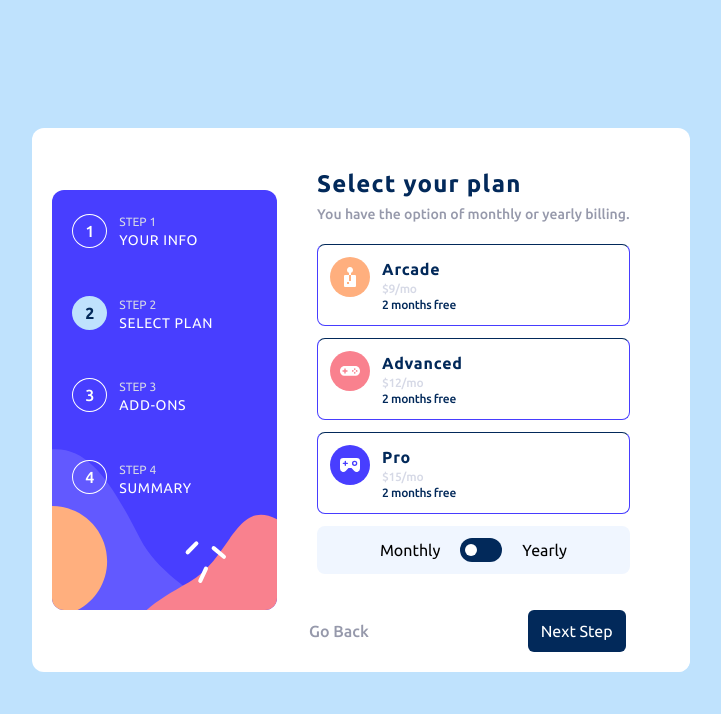
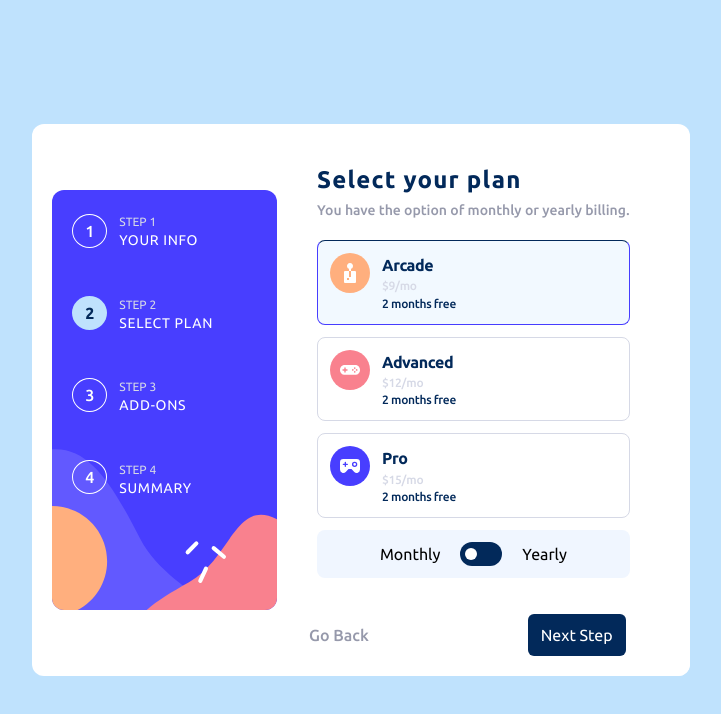
Before and after one commit to Aik-202/aik-multi-step-form, a React (Vite) app in the folder multi-step_form/: page /plans in a window 1280 px wide. Shown: the top 714 px of the page, without its empty margins (279-1000 px from the left). Built offline with nearby package versions, Linux system fonts and the light colour scheme.

Commit message:
Worked on the change plans functionality

```diff
--- a/multi-step_form/src/App.css
+++ b/multi-step_form/src/App.css
@@ -12,7 +12,7 @@ body {
     font-family: 'Ubuntu', sans-serif;
 }
 
-h1, h2, input, p, section, div {
+h1, h2, input, p, section, div, span {
     font-family: 'Ubuntu', sans-serif;
 }
 
--- a/multi-step_form/src/Components/Form/PlansInfo.jsx
+++ b/multi-step_form/src/Components/Form/PlansInfo.jsx
@@ -11,17 +11,34 @@ export default function PlansInfo() {
     navigate('/');
   }
 
+  const changePlan = (e) => {
+    if (e.target.id == "Arcade") {
+      setPlanActive('Arcade');
+    }
+    if (e.target.id == "Advanced") {
+      setPlanActive('Advanced');
+    }
+    if (e.target.id == "Pro") {
+      setPlanActive('Pro');
+    }
+  }
+
   return (
     <section>
         <div className='bg-white flex flex-col space-y-5 justify-center content-center px-5
         absolute h-max top-24 right-0 left-0 py-4 mx-5 rounded-md sm:static md:mr-10'>
           <FormHeaders personal={false} plans={true} addons={false} finished={false}/>
           <div className='flex flex-col space-y-3'>
-            {plans.map((item) => {return <div key={item.text} className='flex flex-row space-x-3 border-[1px]
-            border-purplish rounded-lg px-3 py-3 border-t-marine'>
+            {plans.map((item) => {return <div key={item.text} id={item.text} className={`flex flex-row
+            space-x-3 border-[1px] rounded-lg px-3 py-3
+            ${planActive == "Arcade" && item.text == "Arcade" ? 'bg-light-blue bg-opacity-[20%] border-t-marine border-purplish':
+            planActive == "Advanced" && item.text == "Advanced" ? 'bg-light-blue  bg-opacity-[20%] border-t-marine border-purplish':
+            planActive == "Pro" && item.text == "Pro" ? 'bg-light-blue  bg-opacity-[20%] border-t-marine border-purplish':
+            'bg-transparent border-light-gray border-t-light-gray'
+            } `} onClick={changePlan}>
               <img src={item.img} className='self-start'/>
-              <h2 className='flex flex-col space-y-0'>
-                <span className='text-base font-bold tracking-wider text-marine'>{item.text}</span>
+              <h2 className='flex flex-col space-y-[0.09rem]'>
+                <span className='text-base font-bold tracking-tight text-marine'>{item.text}</span>
                 <span className='text-xs font-medium tracking-tight text-light-gray'>{item.fee}</span>
                 <span className='text-xs font-medium text-marine tracking-tight'>2 months free</span>
               </h2>
```
